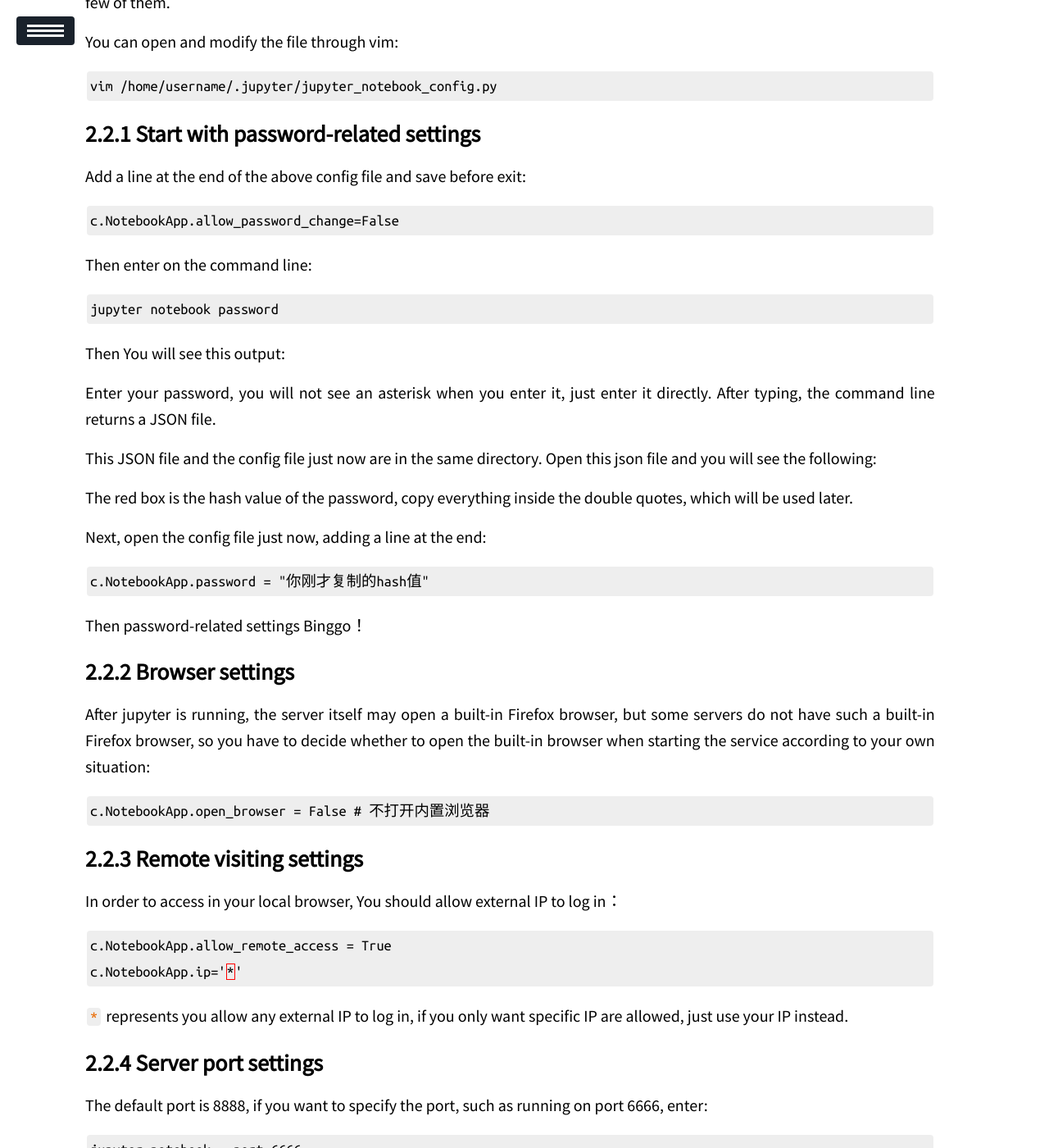
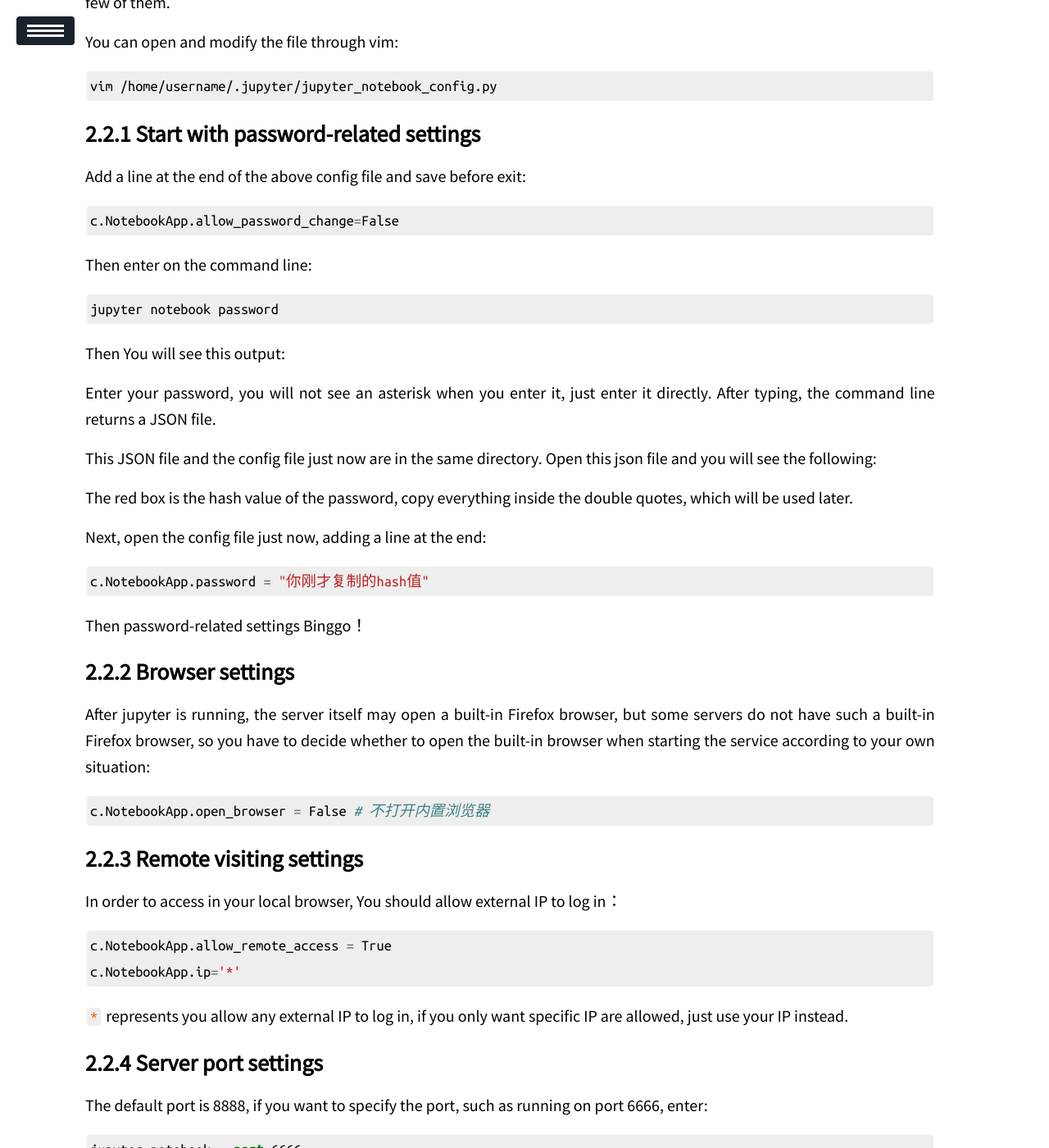
Before and after one commit to ssskz/ssskz.github.io, a Jekyll site: the page built from _posts/2023-3-8-Jupyter-Notebook-On-Linux.md, in a window 1280 px wide and 1400 px high, scrolled down 1228 px. Shown: the whole window at 82% size. Built offline with Jekyll 4.4.1, drawn with Linux system fonts in a browser that asks for light colours; our own code applies the rules of GitHub Pages for plain Markdown files; a script that is not in the unit is left out; some of the changed text lies outside the part shown.

Commit message:
update
Signed-off-by: ssskz <12497590+ssskz@user.noreply.gitee.com>

````diff
--- a/_posts/2023-3-8-Jupyter-Notebook-On-Linux.md
+++ b/_posts/2023-3-8-Jupyter-Notebook-On-Linux.md
@@ -20,7 +20,7 @@ Assuming that you already have Jupyter Notebook installed on your Linux server.
 
 ## Generate Jupyter Notebook configuration file
 
-```markdown
+```bash
 jupyter notebook --generate-config
 ```
 
@@ -32,7 +32,7 @@ If you want to override, just select Override.
 
 The command line will tell you the path to the config file, for example:
 
-```markdown
+```bash
 /home/username/.jupyter/jupyter_notebook_config.py
 ```
 
@@ -40,7 +40,7 @@ This file contains various configuration information of Jupyter, but by default
 
 You can open and modify the file through vim:
 
-```markdown
+```bash
 vim /home/username/.jupyter/jupyter_notebook_config.py
 ```
 
@@ -48,13 +48,13 @@ vim /home/username/.jupyter/jupyter_notebook_config.py
 
 Add a line at the end of the above config file and save before exit:
 
-```markdown
+```bash
 c.NotebookApp.allow_password_change=False
 ```
 
 Then enter on the command line:
 
-```markdown
+```bash
 jupyter notebook password
 ```
 
@@ -69,7 +69,7 @@ The red box is the hash value of the password, copy everything inside the double
 
 Next, open the config file just now, adding a line at the end:
 
-```markdown
+```bash
 c.NotebookApp.password = "你刚才复制的hash值"
 ```
 
@@ -79,13 +79,13 @@ Then password-related settings Binggo！
 
 After jupyter is running, the server itself may open a built-in Firefox browser, but some servers do not have such a built-in Firefox browser, so you have to decide whether to open the built-in browser when starting the service according to your own situation:
 
-```markdown
+```bash
 c.NotebookApp.open_browser = False # 不打开内置浏览器
 ```
 ### Remote visiting settings
 
 In order to access in your local browser, You should allow external IP to log in：
-```markdown
+```bash
 c.NotebookApp.allow_remote_access = True
 c.NotebookApp.ip='*'
 ```
@@ -95,6 +95,6 @@ c.NotebookApp.ip='*'
 ### Server port settings
 
 The default port is 8888, if you want to specify the port, such as running on port 6666, enter:
-```markdown
+```bash
 jupyter notebook --port 6666
 ```
````
